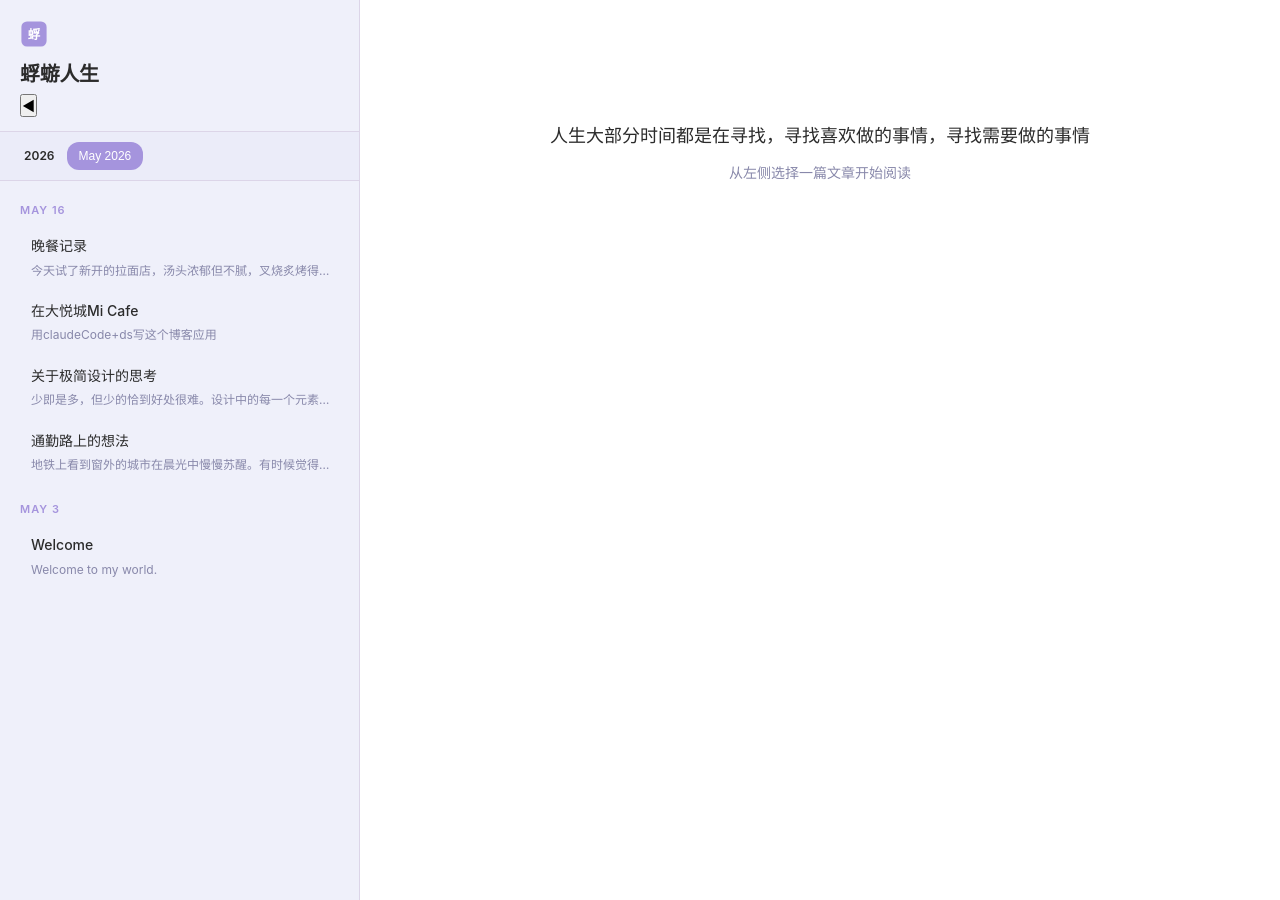
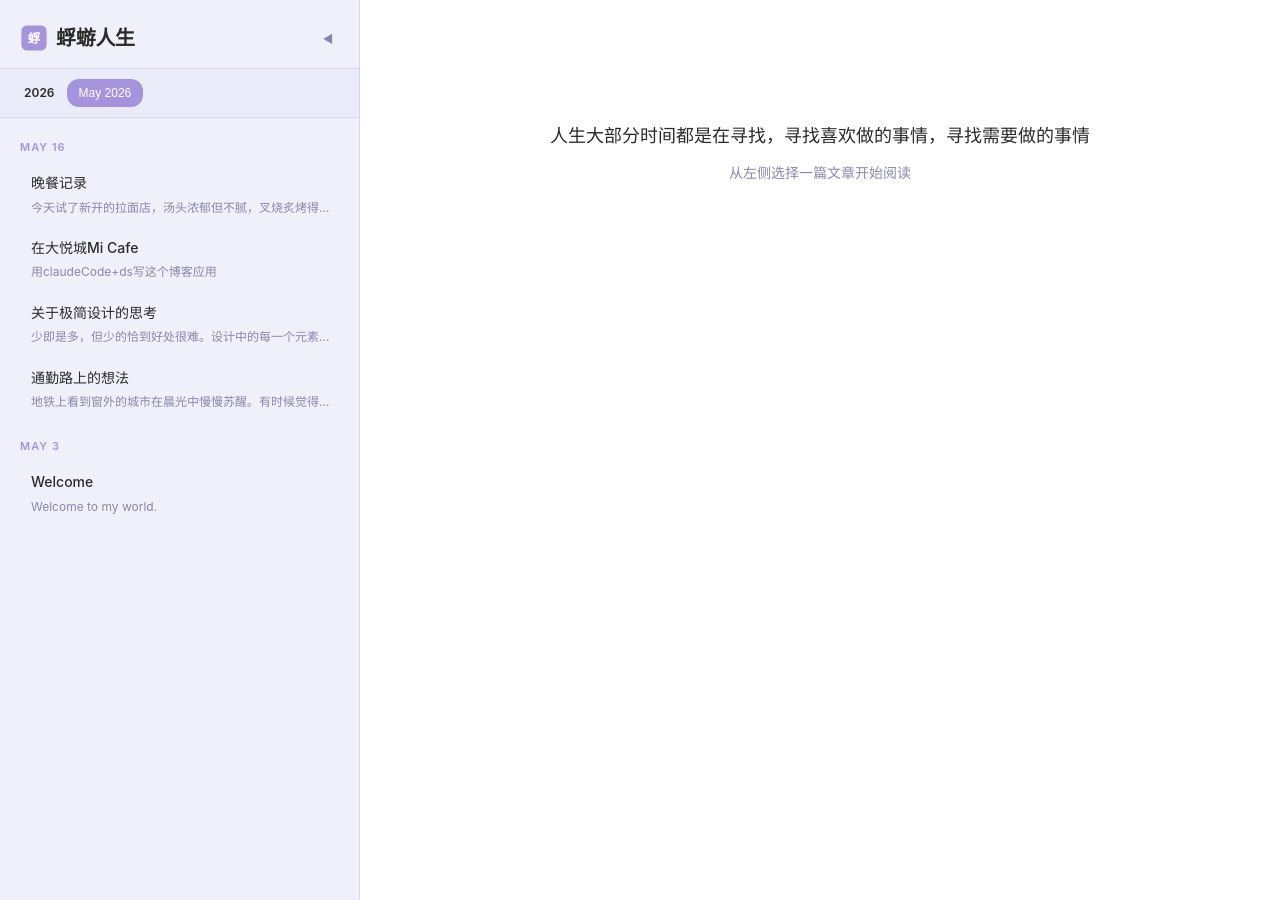
Before and after one commit to belber/belber.github.io, a Jekyll site: the page built from index.html, in a window 1280 px wide. Built offline with Jekyll 4.4.1, drawn with Linux system fonts in a browser that asks for light colours.

Commit message:
feat: add sidebar collapse and mobile drawer CSS
Co-Authored-By: Claude Opus 4.7 <noreply@anthropic.com>

```diff
--- a/assets/css/main.scss
+++ b/assets/css/main.scss
@@ -54,6 +54,7 @@ a {
   flex-direction: column;
   background: $page-bg;
   overflow: hidden;
+  transition: width 0.2s ease, transform 0.25s ease;
 }
 
 .sidebar-header {
@@ -68,7 +69,62 @@ a {
   }
 }
 
-// === 月份导航 ===
+.sidebar-header-row {
+  display: flex;
+  align-items: center;
+  gap: 8px;
+}
+
+.sidebar-logo {
+  flex-shrink: 0;
+}
+
+.sidebar-toggle {
+  margin-left: auto;
+  width: 22px;
+  height: 22px;
+  border-radius: 6px;
+  border: none;
+  background: transparent;
+  color: $text-muted;
+  cursor: pointer;
+  font-size: 11px;
+  display: flex;
+  align-items: center;
+  justify-content: center;
+  transition: background 0.15s;
+
+  &:hover {
+    background: $light-bg;
+    color: $accent;
+  }
+}
+
+// === 侧栏折叠/展开 ===
+#sidebar.collapsed {
+  width: 48px;
+  min-width: 48px;
+
+  .site-title { display: none; }
+  .sidebar-logo { width: 28px; height: 28px; }
+  #month-nav { display: none; }
+  .post-list { display: none; }
+  .sidebar-header-row { justify-content: center; }
+  .sidebar-toggle { margin-left: 0; }
+}
+
+// === 手机端侧栏（覆盖层） ===
+.sidebar-overlay {
+  display: none;
+  position: fixed;
+  inset: 0;
+  background: rgba(0,0,0,0.3);
+  z-index: 98;
+}
+
+.sidebar-overlay.active {
+  display: block;
+}
 .month-nav {
   display: flex;
   gap: 4px;
@@ -275,34 +331,63 @@ a {
   }
 }
 
-// === 移动端 ===
-@media (max-width: 768px) {
+// === 手机端 ===
+@media (max-width: 767px) {
   #app {
     flex-direction: column;
   }
 
   #sidebar {
-    width: 100%;
-    min-width: 0;
-    height: 50vh;
-    border-right: none;
-    border-bottom: 1px solid $border;
+    position: fixed;
+    top: 0;
+    left: 0;
+    bottom: 0;
+    width: 300px;
+    min-width: 300px;
+    z-index: 99;
+    transform: translateX(-100%);
+    border-right: 1px solid $border;
+    transition: transform 0.25s ease;
+  }
+
+  #sidebar.open {
+    transform: translateX(0);
   }
 
   #content {
-    height: 50vh;
+    height: 100vh;
     padding: 20px;
+  }
+
+  .mobile-menu-btn {
+    position: fixed;
+    top: 12px;
+    left: 12px;
+    z-index: 100;
+    width: 36px;
+    height: 36px;
+    border-radius: 8px;
+    border: 1px solid $border;
+    background: #fff;
+    color: $text;
+    font-size: 18px;
+    cursor: pointer;
+    display: flex;
+    align-items: center;
+    justify-content: center;
+    box-shadow: 0 1px 4px rgba(0,0,0,0.06);
   }
 }
 
-// === 小屏特殊处理 ===
+// === 小屏 ===
 @media (max-width: 480px) {
   #sidebar {
-    height: 45vh;
+    width: 260px;
+    min-width: 260px;
   }
 
   #content {
-    height: 55vh;
+    height: 100vh;
     padding: 16px;
   }
 
```
